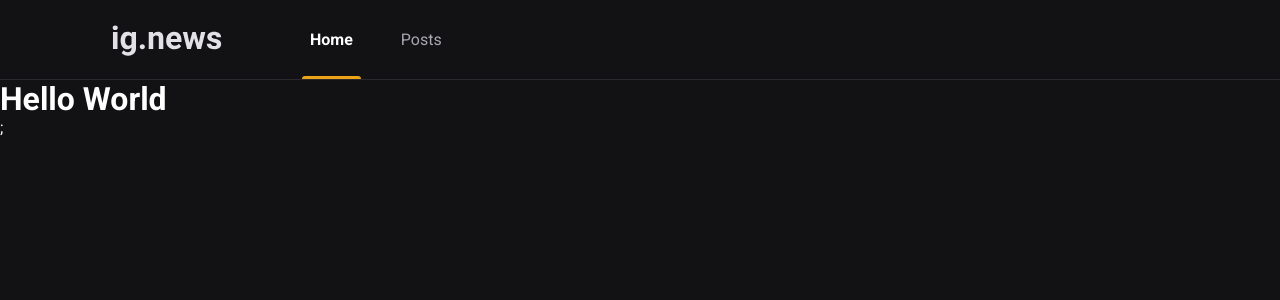
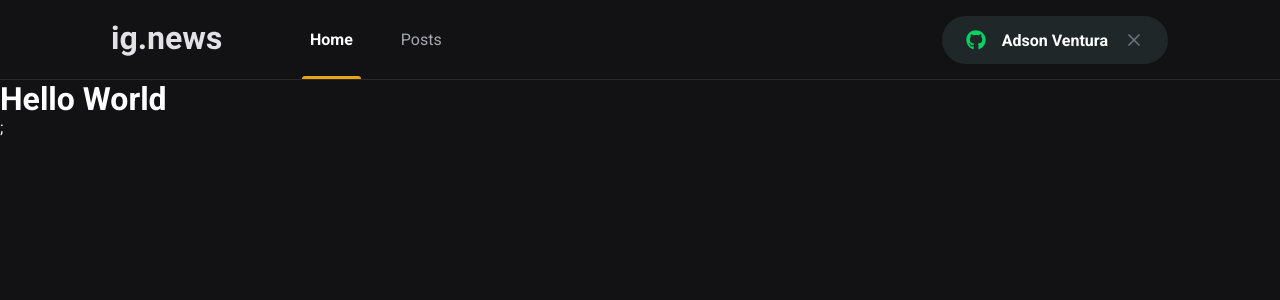
Before and after one commit to BarrosVentura/ignews, a Next.js app: page / in a window 1280 px wide. Shown: the top 300 px of the page. Built offline with nearby package versions, Linux system fonts and the light colour scheme.

Commit message:
feat: add signInButton component and react-icons lib

```diff
--- a/package.json
+++ b/package.json
@@ -12,6 +12,7 @@
     "next": "12.1.6",
     "react": "18.1.0",
     "react-dom": "18.1.0",
+    "react-icons": "^4.3.1",
     "sass": "^1.52.1"
   },
   "devDependencies": {
--- a/src/components/Header/index.tsx
+++ b/src/components/Header/index.tsx
@@ -1,4 +1,5 @@
 import Image from "next/image";
+import { SignInButton } from "../SignInButton";
 import styles from "./styles.module.scss";
 
 export function Header() {
@@ -12,6 +13,8 @@
           </a>
           <a href="">Posts</a>
         </nav>
+
+        <SignInButton />
       </div>
     </header>
   );
--- a/src/components/Header/styles.module.scss
+++ b/src/components/Header/styles.module.scss
@@ -51,4 +51,8 @@
       }
     }
   }
+
+  button {
+    margin-left: auto;
+  }
 }
--- /dev/null
+++ b/src/components/SignInButton/index.tsx
@@ -0,0 +1,21 @@
+import { FaGithub } from "react-icons/fa";
+import { FiX } from "react-icons/fi";
+
+import styles from "./styles.module.scss";
+
+export function SignInButton() {
+  const isUserLoggedIn = true;
+
+  return isUserLoggedIn ? (
+    <button type="button" className={styles.signInButton}>
+      <FaGithub color="#04d361" />
+      Adson Ventura
+      <FiX color="#737380" className={styles.closeIcon} />
+    </button>
+  ) : (
+    <button type="button" className={styles.signInButton}>
+      <FaGithub color="#eba417" />
+      Sign in with Github
+    </button>
+  );
+}
--- /dev/null
+++ b/src/components/SignInButton/styles.module.scss
@@ -0,0 +1,33 @@
+.signInButton {
+  height: 3rem;
+  border-radius: 3rem;
+  background: var(--gray-850);
+  border: 0;
+  padding: 0 1.5rem;
+
+  display: flex;
+  align-items: center;
+  justify-content: center;
+
+  color: var(--white);
+  font-weight: bold;
+
+  svg {
+    width: 20px;
+    height: 20px;
+  }
+
+  svg:first-child {
+    margin-right: 1rem;
+  }
+
+  svg.closeIcon {
+    margin-left: 1rem;
+  }
+
+  transition: filter 0.2s;
+
+  &:hover {
+    filter: brightness(0.8);
+  }
+}
--- a/src/styles/global.scss
+++ b/src/styles/global.scss
@@ -10,6 +10,7 @@
   --gray-100: #e1e1e6;
   --gray-300: #a8a8b3;
   --gray-800: #29292e;
+  --gray-850: #1f2729;
   --gray-900: #121214;
 
   --cyan-500: #61dafb;
```
Also changed, not shown: 1 other file (tests, documents, lock files or other folders).
